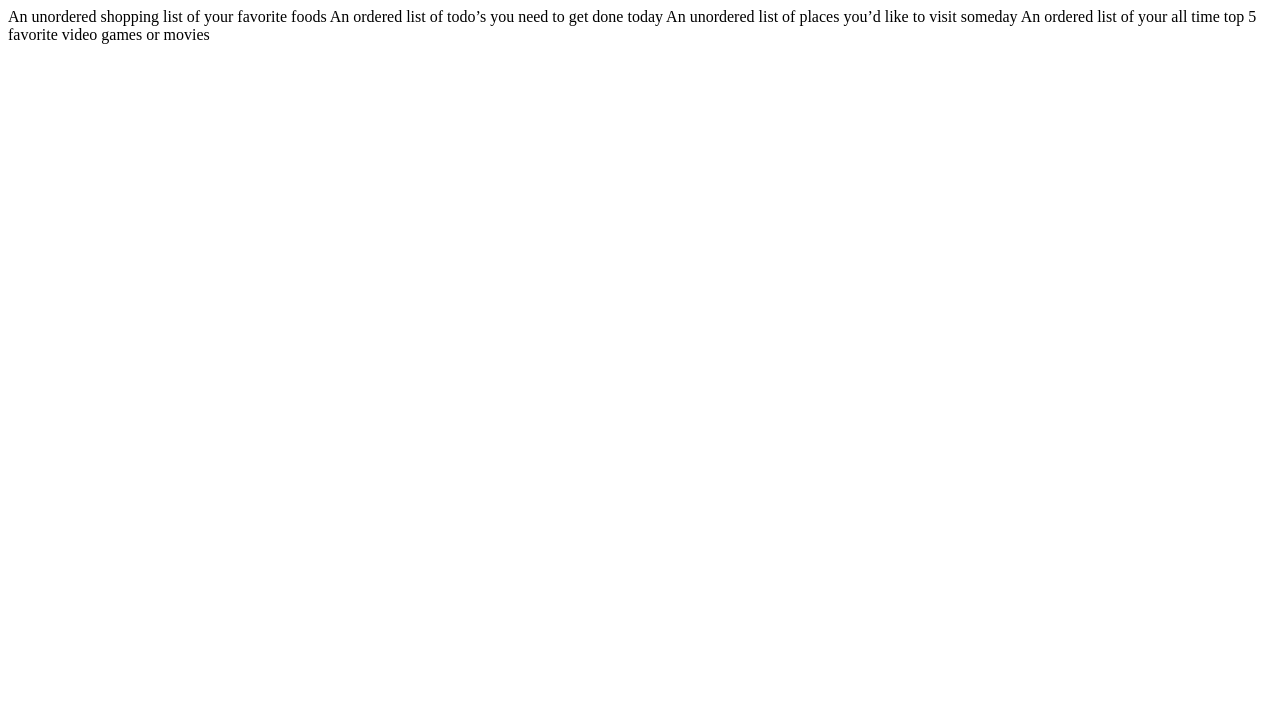
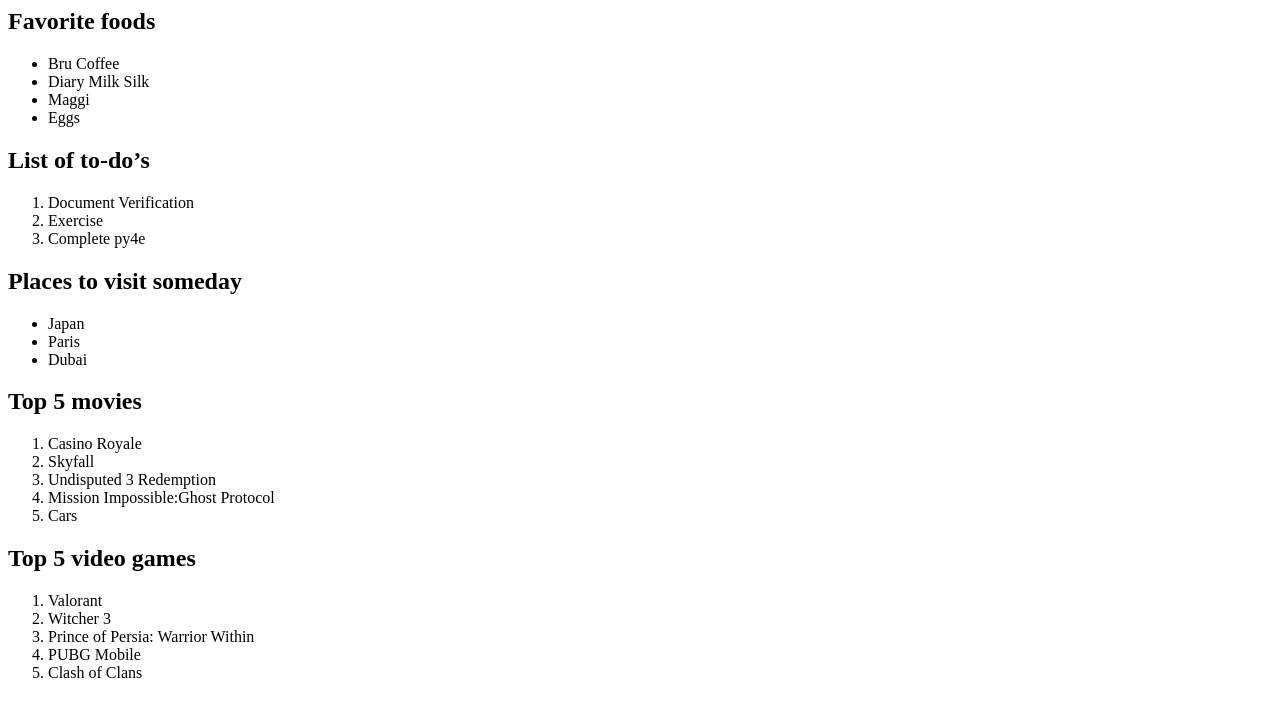
Before and after one commit to prabhasbhat/Web-technology, a plain HTML site: page prabhas6.html in a window 1280 px wide. Drawn offline with Linux system fonts and the light colour scheme.

Commit message:
Update prabhas6.html

```diff
--- a/prabhas6.html
+++ b/prabhas6.html
@@ -1,4 +1,37 @@
-An unordered shopping list of your favorite foods
-An ordered list of todo’s you need to get done today
-An unordered list of places you’d like to visit someday
-An ordered list of your all time top 5 favorite video games or movies
+<body>
+<h2>Favorite foods</h2>
+<ul>
+  <li>Bru Coffee</li>
+  <li>Diary Milk Silk</li>
+  <li>Maggi</li>
+  <li>Eggs</li>
+</ul>
+<h2>List of to-do’s </h2>
+<ol>
+  <li>Document Verification</li>
+  <li>Exercise</li>
+  <li>Complete py4e</li>
+</ol>
+<h2>Places to visit someday</h2>
+<ul>
+  <li>Japan</li>
+  <li>Paris</li>
+  <li>Dubai</li>
+</ul>
+<h2>Top 5 movies</h2>
+<ol>
+  <li>Casino Royale</li>
+  <li>Skyfall</li>
+  <li>Undisputed 3 Redemption</li>
+  <li>Mission Impossible:Ghost Protocol</li>
+  <li>Cars</li>
+</ol>
+<h2>Top 5 video games</h2>
+<ol>
+  <li>Valorant</li>
+  <li>Witcher 3</li>
+  <li>Prince of Persia: Warrior Within</li>
+  <li>PUBG Mobile</li>
+  <li>Clash of Clans</li>
+</ol>
+</body>
```
